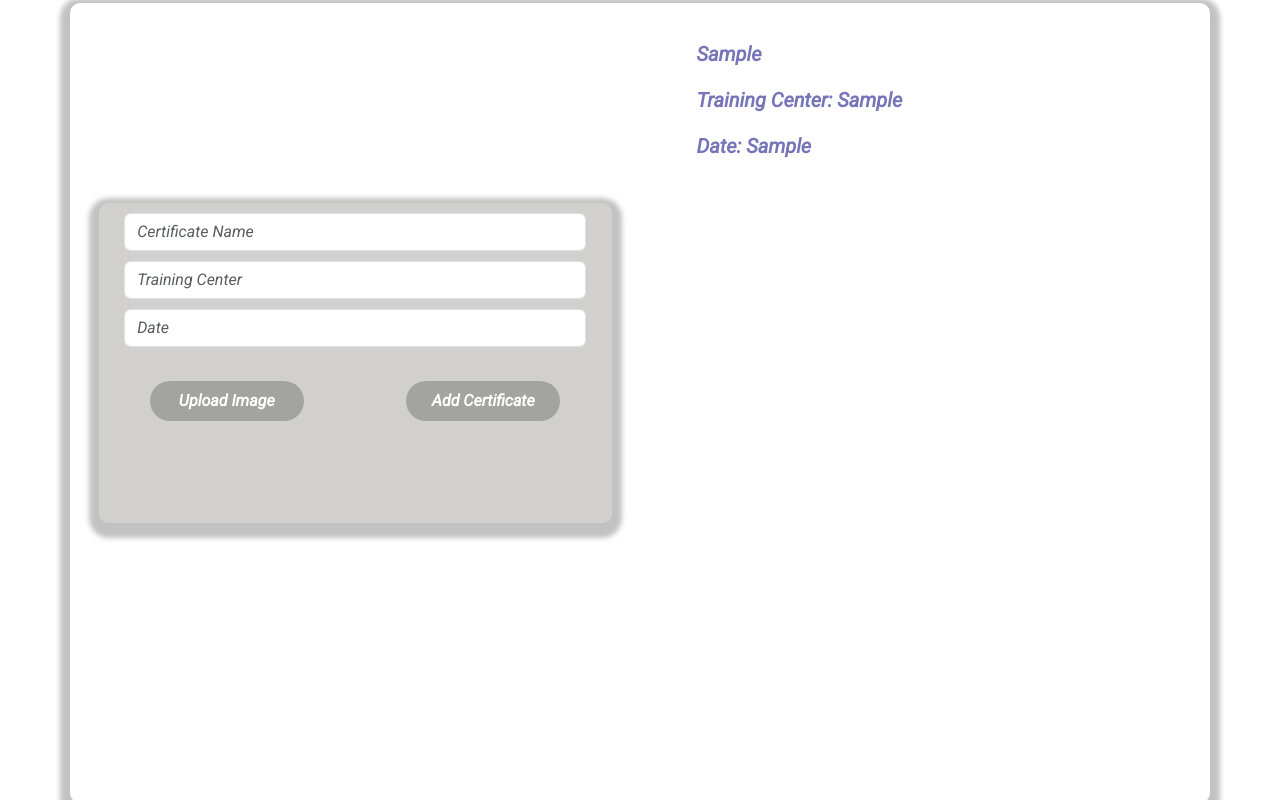
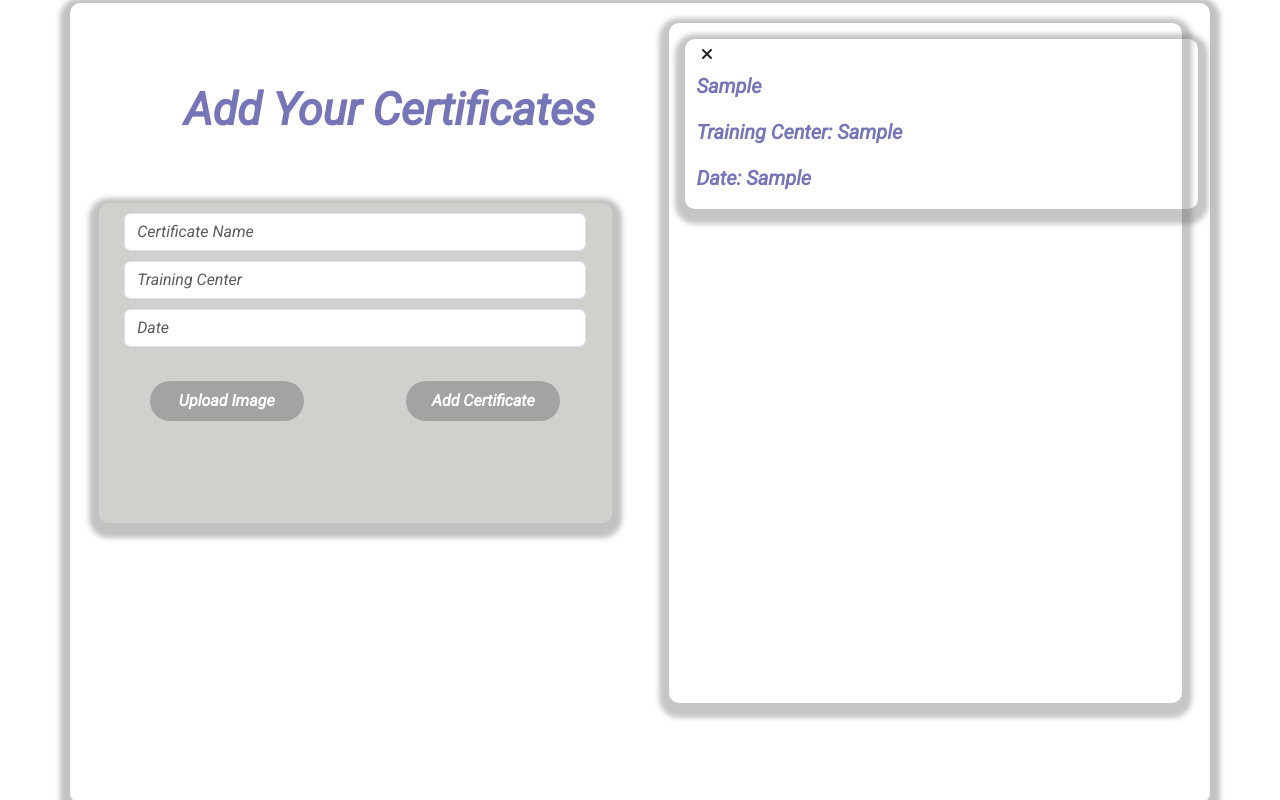
Before and after one commit to WegdanAhmed/portfolio, a React (Create React App) app: page / in a window 1280 px wide. Both pictures are taken after typing "Sample", "Sample", "Sample" into the empty fields and a click on the button "Add Certificate". Shown: the part 4855-5655 px from the top of the page. Built offline with nearby package versions, Linux system fonts and the light colour scheme; a web font is replaced by a local one.

Commit message:
edit certificate part

```diff
--- a/package.json
+++ b/package.json
@@ -3,6 +3,8 @@
   "version": "0.1.0",
   "private": true,
   "dependencies": {
+    "@fortawesome/free-solid-svg-icons": "^6.5.1",
+    "@fortawesome/react-fontawesome": "^0.2.0",
     "@popperjs/core": "^2.11.8",
     "@testing-library/jest-dom": "^5.17.0",
     "@testing-library/react": "^13.4.0",
--- a/src/App.css
+++ b/src/App.css
@@ -337,18 +337,30 @@
   /* certificatePart */
   .certificatePart{
     width: 100%;
-    height: 80vh;
+    height: 100vh;
     margin-top: 3%;
     border-radius: 10px;
     box-shadow: 0 5px 5px 10px rgba(128, 128, 128, 0.479) ;
     position: relative;
   }
 .showData{
+    border-radius: 10px;
+    box-shadow: 0 5px 5px 10px #55555556;
     width: 45%;
-    height: 80vh;
+    height: 95vh;
     position: absolute;
-    top: 0;
+    top: 2.5vh;
     right: 2.5%;
+}
+.addPage{
+    position: absolute;
+    top: 10vh;
+    left: 10%;
+}
+.addPage h2{
+    font-size: 45px;
+    color: rgba(42, 42, 146, 0.648);
+    font-weight: bold;
 }
 .formData {
     background-color: rgba(130, 127, 116, 0.368);
@@ -373,12 +385,18 @@
     color: white;
     margin: 2vh 12.5%;
 }
+.certificate-item{
+
+    border-radius: 10px;
+    box-shadow: 0 5px 5px 10px #55555556;
+}
 .certificate-item p{
-    font-size: 20px;
+    font-weight: bold;
+    font-size: 15px;
     color: rgba(42, 42, 146, 0.648);
 }
 .certificate-item img{
-    width: 75%;
+    width: 100%;
 }
 
 }
@@ -709,6 +727,7 @@
     width: 40%;
     margin: 2vh 5%;
 }
+
 .certificate-item p{
     font-size: 18px;
 }
--- a/src/Components/Home/Home.jsx
+++ b/src/Components/Home/Home.jsx
@@ -1,5 +1,7 @@
 import React,{useState,useEffect,sticky} from "react";
 import { Link } from "react-router-dom";
+import { FontAwesomeIcon } from '@fortawesome/react-fontawesome';
+import { faTimes } from '@fortawesome/free-solid-svg-icons';
 import V1 from "../assest/pexels-luz-calor-som-9341591 (Original).mp4";
 import Image1 from "../assest/pexels-photo-614810.jpeg";
 import Image2 from "../assest/motivation.png";
@@ -72,10 +74,16 @@ import Image6 from "../assest/default-logo.png";
       photo: null,
     });
   };
+  const removeCertificate = (indexToRemove) => {
+    const updatedCertificates = certificates.filter((_, index) => index !== indexToRemove);
+    setCertificates(updatedCertificates);
+  };
+
 
   const handleButtonClick = () => {
     document.getElementById('fileInput').click();
   };
+
 
   //  const [scrolled, setScrolled] = useState(false);
 
@@ -362,22 +370,26 @@ import Image6 from "../assest/default-logo.png";
 
 
        <div className="certificatePart container">
-      <div className="showData ">
+       <div className="showData">
       {certificates.map((certificate, index) => (
         <div key={index} className="certificate-item m-3 row">
-            <div className="col-md-8 ">
+
+          <div className="col-md-8">
+          <div className="remove-icon m-1" onClick={() => removeCertificate(index)}>
+            <FontAwesomeIcon icon={faTimes} />
+          </div>
             <p>{certificate.name}</p>
             <p>Training Center: {certificate.trainingCenter}</p>
             <p>Date: {certificate.date}</p>
           </div>
-
-           <div className="col-md-4 d-flex justify-content-center">{certificate.photo && <img src={URL.createObjectURL(certificate.photo)} alt="Certificate" />}</div>
-
-
-
+          <div className="col-md-4 d-flex justify-content-center">
+            {certificate.photo && <img src={URL.createObjectURL(certificate.photo)} alt="Certificate" />}
           </div>
-
+        </div>
       ))}
+    </div>
+      <div className="addPage">
+      <h2>Add Your Certificates</h2>
       </div>
       <div className="formData">
         <form onSubmit={handleSubmit}>
```
Also changed, not shown: 1 other file (tests, documents, lock files or other folders). Lines whose indentation alone changed are shown as unchanged.
